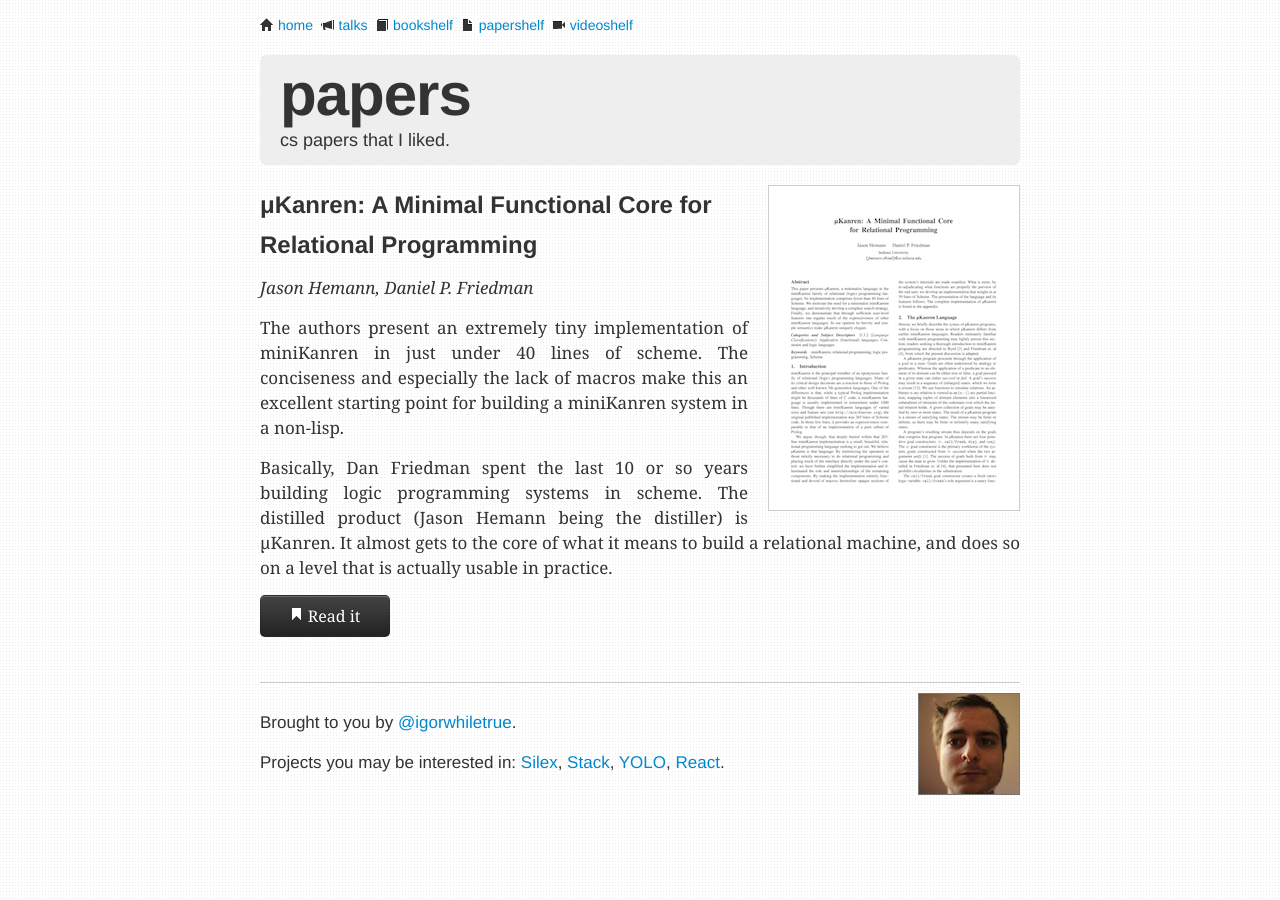
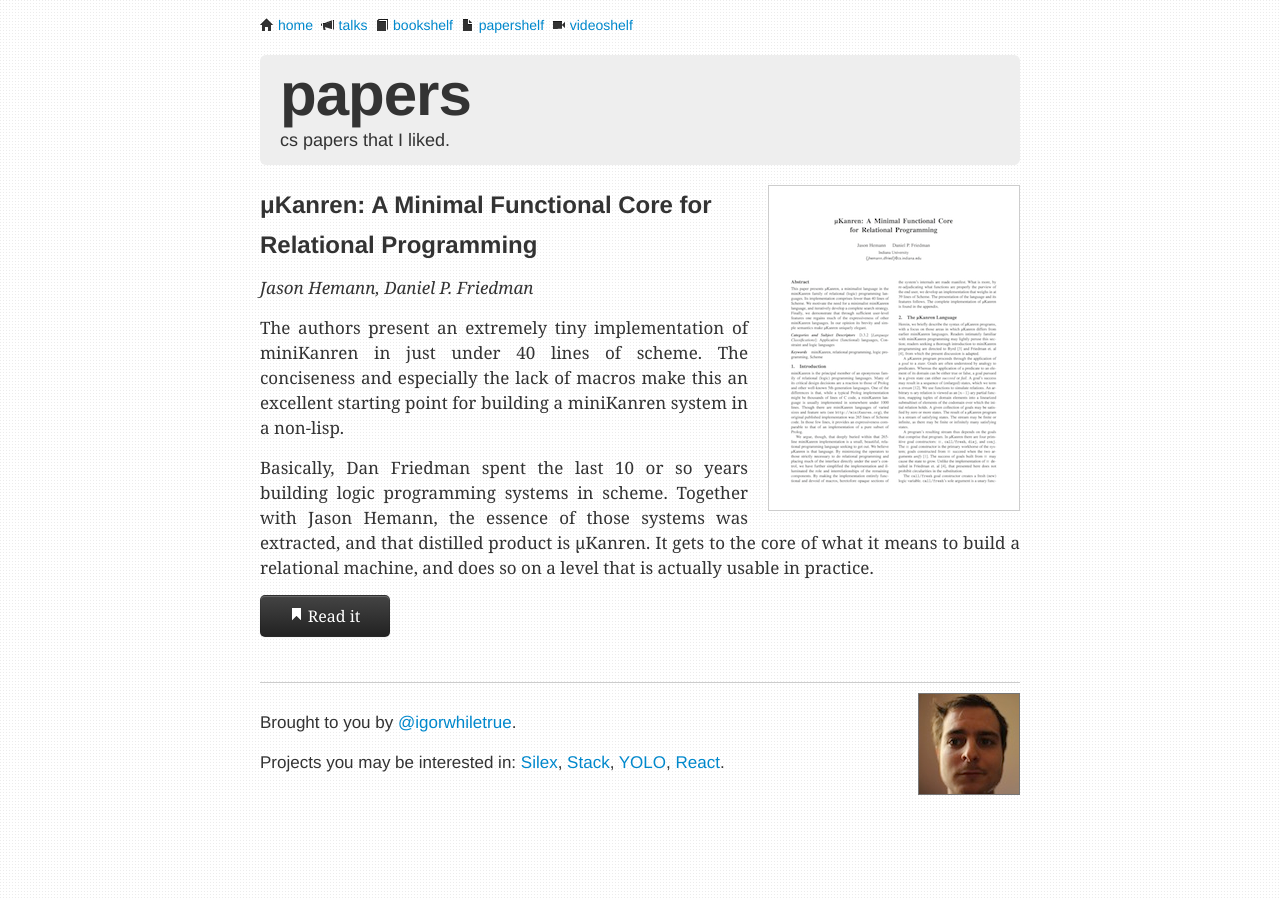
Before and after one commit to igorw/weblog, a Jekyll site: the page built from papershelf.md, in a window 1280 px wide. Built offline with Jekyll 4.4.1, drawn with Linux system fonts in a browser that asks for light colours; Markdown is read by kramdown in place of the engine named in the settings.

Commit message:
rephrase papershelf again to be better

```diff
--- a/papershelf.md
+++ b/papershelf.md
@@ -22,10 +22,10 @@ make this an excellent starting point for building a miniKanren system in a
 non-lisp.
 
 Basically, Dan Friedman spent the last 10 or so years building logic
-programming systems in scheme. The distilled product (Jason Hemann being the
-distiller) is μKanren. It almost gets to the core of what it means to build a
-relational machine, and does so on a level that is actually usable in
-practice.
+programming systems in scheme. Together with Jason Hemann, the essence of
+those systems was extracted, and that distilled product is μKanren. It gets to
+the core of what it means to build a relational machine, and does so on a
+level that is actually usable in practice.
 
 <a href="http://webyrd.net/scheme-2013/papers/HemannMuKanren2013.pdf" class="btn btn-large btn-inverse" style="width: 100px;"><span class="icon-bookmark icon-white"></span> Read it</a>
 
```
